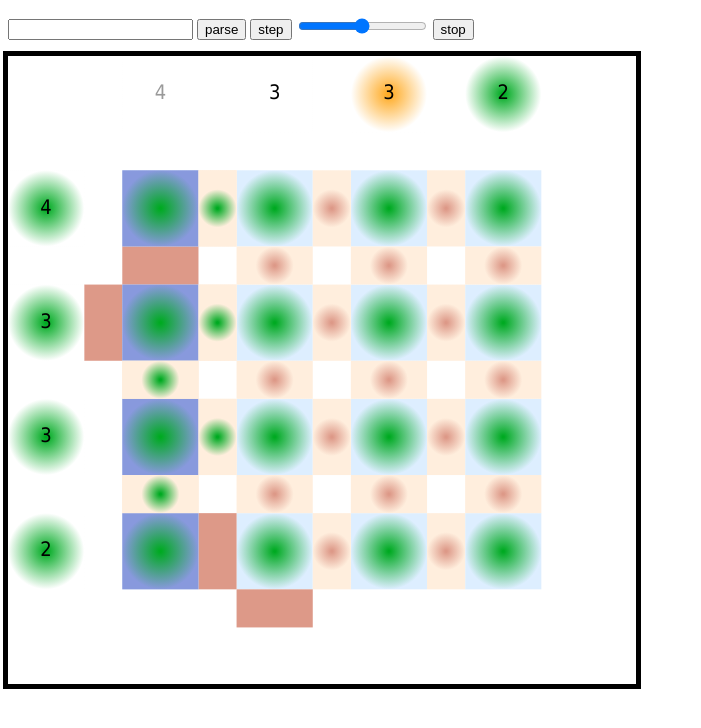
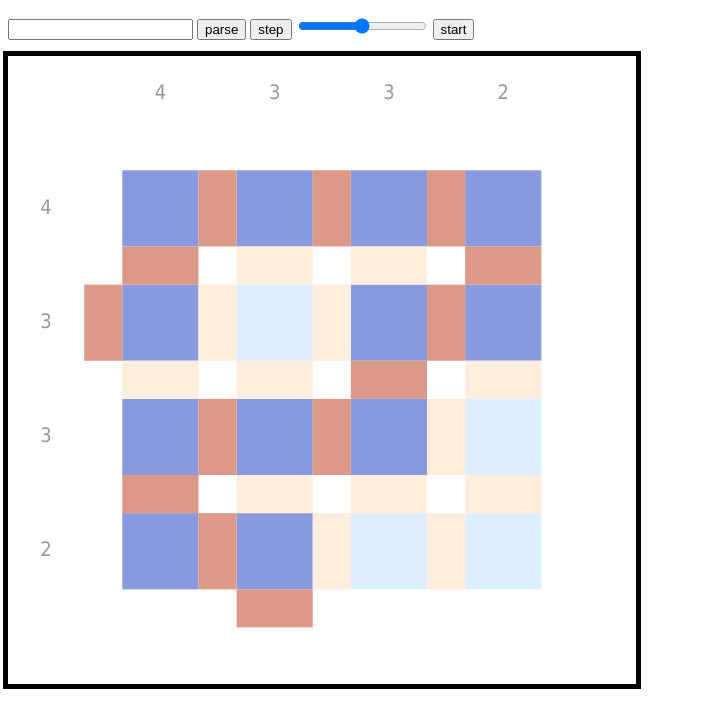
Before and after one commit to jessicest/tracks, a website with bundled scripts: page html/index.html in a window 1280 px wide. Both pictures are taken after a click on the button "solve". Shown: the whole page, without its empty margins (0-701 px from the left). Built offline with nearby package versions, Linux system fonts and the light colour scheme.

Commit message:
faster autosolver! can now solve at 6000 fps (and we can increase that limit by increasing the range of the slider control)

```diff
--- a/html/index.html
+++ b/html/index.html
@@ -9,7 +9,7 @@
             <input id='code' />
             <button onclick='window.view.parse()'>parse</button>
             <button onclick='window.view.solve_step()'>step</button>
-            <input type="range" min="1" max="1000" value="500" class="slider" id="solve_rate" />
+            <input type="range" min="0" max="100" value="50" class="slider" id="solve_rate" />
             <button id='auto' onclick='window.view.auto_solve_start()'>solve</button>
         </p>
         <div id='view' width='100%' height='100%'>
--- a/src/solver.ts
+++ b/src/solver.ts
@@ -2,6 +2,7 @@
 // fun grids:
 // 23x20:j9bCg5g56h6a5b5yAeCh5d6f6zyAj6i3a3p9f9g9gAn6i3j9b6ApAiAb63bCnAd5bAb5hCb3CzbAc6m6g5e5cA5zp3uCc,6,7,11,12,12,11,8,9,6,12,12,9,9,8,8,4,6,9,8,S7,11,15,18,18,21,13,11,11,11,8,7,7,14,10,10,13,14,10,9,12,S11,6,2
 // 23x20:w3b5x5sAzxCAoAb9s3d6qCvA9i9n6zi5y3zs63zu6zm6a6p9i,17,15,11,9,10,8,8,4,5,5,1,2,2,S4,5,2,2,3,4,7,8,3,3,7,7,7,10,10,7,7,8,6,10,11,11,7,5,5,4,3,S5,6,2
+// 23x20:q9t3tCAbCdCs55Cp95xCa6q5g5bCs9zo96y95x9fCAg5zh5zi6r9b5zzoCc,6,8,7,6,1,2,1,3,6,8,6,7,3,7,8,7,6,14,15,S19,12,9,3,6,6,9,11,12,10,14,S13,10,5,7,10,13,12,8,4,5,5,2,2
 
 import {
     Cell,
@@ -31,7 +32,7 @@ export interface Action {
 }
 
 function output(s: string) {
-    console.log(s);
+    //console.log(s);
 }
 
 function reason(label: string, id: string): string {
@@ -318,10 +319,6 @@ export class Solver {
         this.chains = new Map();
         this.hemichains = new Map();
 
-        for(const id of grid.hints.keys()) {
-            this.candidates.add(id);
-            this.statuses.set(id, Status.Unknown);
-        }
         for(const id of grid.cells.keys()) {
             this.candidates.add(id);
             this.statuses.set(id, Status.Unknown);
@@ -332,6 +329,10 @@ export class Solver {
             //this.candidates.add(id); // pretty sure we actually don't need this
             this.statuses.set(id, Status.Unknown);
             this.chains.set(id, id);
+        }
+        for(const id of grid.hints.keys()) {
+            this.candidates.add(id);
+            this.statuses.set(id, Status.Unknown);
         }
     }
 
--- a/src/view.ts
+++ b/src/view.ts
@@ -29,19 +29,50 @@ declare global {
   }
 }
 
+interface Sprite {
+    paint(): void;
+}
+
+class Painter {
+/*
+
+// we can create lots of little canvases
+
+// Create a canvas element
+let canvas = document.createElement('canvas');
+canvas.width = 500;
+canvas.height = 400;
+
+// Get the drawing context
+let ctx = canvas.getContext('2d');
+
+// Then you can do stuff, e.g.:
+ctx.fillStyle = '#f00';
+ctx.fillRect(20,10,80,50);
+
+// and then draw them instead of recreating the gradient each time
+        for(const id of grid.hints.keys()) {
+            this.candidates.add(id);
+            this.statuses.set(id, Status.Unknown);
+        }
+
+// so basically let's memoize each drawn sprite
+
+*/
+
+}
+
 export class View {
     grid!: Grid;
     solver!: Solver;
     canvas: any;
     cell_radius: number;
     link_radius: number;
-    auto_solver: ReturnType<typeof setTimeout> | null;
 
     constructor(canvas: any) {
         this.canvas = canvas;
         this.cell_radius = 1;
         this.link_radius = 1;
-        this.auto_solver = null;
         canvas.addEventListener('click', (event: any) => {
             this.click(true, this.event_pos(event));
             event.preventDefault();
@@ -129,21 +160,23 @@ export class View {
 
             if(new_status != null) {
                 if(is_link) {
-                    this.execute(new SetStatus(this.solver, this.solver.grid.links.get(id)!.node, new_status, "click"));
+                    this.execute(new SetStatus(this.solver, this.solver.grid.links.get(id)!.node, new_status, "click"), true);
                 } else {
-                    this.execute(new SetStatus(this.solver, this.solver.grid.cells.get(id)!.node, new_status, "click"));
+                    this.execute(new SetStatus(this.solver, this.solver.grid.cells.get(id)!.node, new_status, "click"), true);
                 }
             }
         }
     }
 
-    execute(action: Action) {
+    execute(action: Action, paint: boolean) {
         const modified_ids = action.execute();
         const next_candidate = this.solver.next_candidate();
         if(next_candidate != null) {
             modified_ids.push(next_candidate);
         }
-        this.redraw_selection(modified_ids);
+        if(paint) {
+            this.redraw_selection(modified_ids);
+        }
     }
 
     get_state(id: Id): [Status, boolean, boolean] {
@@ -392,10 +425,10 @@ export class View {
         }
     }
 
-    solve_step(): boolean {
+    solve_step(paint: boolean): boolean {
         const action = this.solver.process();
         if(action) {
-            this.execute(action);
+            this.execute(action, paint);
             return true;
         } else {
             return false;
@@ -403,16 +436,28 @@ export class View {
     }
 
     auto_solve_step() {
-        function step() {
-            const solve_rate = parseInt((document.getElementById('solve_rate') as HTMLInputElement).value);
-            if(window.view.solve_step()) {
-                window.view.auto_solver = setTimeout(step, 1001 - solve_rate);
-            } else {
-                window.view.auto_solve_stop();
+        let next_frame_time = 0;
+
+        function step(timestamp: DOMHighResTimeStamp) {
+            if(timestamp >= next_frame_time) {
+                const solve_rate = parseInt((document.getElementById('solve_rate') as HTMLInputElement).value);
+                next_frame_time = timestamp + (1000 / 60);
+
+                for(let i = 0; i < solve_rate; ++i) {
+                    if(performance.now() >= next_frame_time) {
+                        break;
+                    }
+                    if(!window.view.solve_step(true)) {
+                        window.view.auto_solve_stop();
+                        next_frame_time = 0;
+                        return false;
+                    }
+                }
             }
+            window.requestAnimationFrame(step);
         }
 
-        step();
+        window.requestAnimationFrame(step);
     }
 
     auto_solve_start() {
@@ -427,13 +472,11 @@ export class View {
         const button = document.getElementById('auto') as HTMLButtonElement;
         button.innerHTML = 'start';
         button.onclick = window.view.auto_solve_start;
-
-        if(window.view.auto_solver != null) {
-            clearTimeout(window.view.auto_solver);
-        }
+        window.view.redraw();
     }
 
     parse() {
+        window.view.auto_solve_stop();
         const code = (document.getElementById('code') as HTMLInputElement).value;
         this.set_solver(parse_code(code));
     }
```
Also changed, not shown: tough_puzzles.txt (added, +7 -0 lines).
